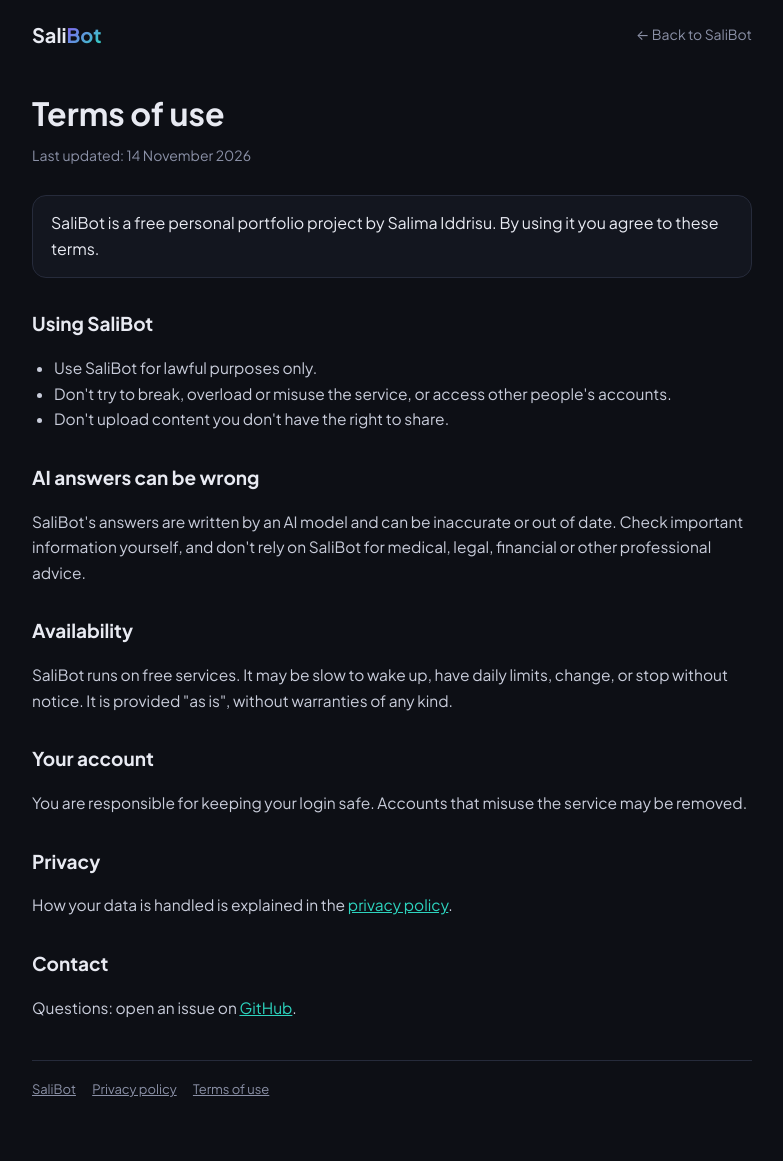
After one commit to Iddrisusalima/SaliBot, a FastAPI app: template templates/legal.html in a window 1280 px wide. The commit adds this page. Shown: the whole page, without its empty margins (248-1031 px from the left). Run offline with FastAPI, Linux system fonts and the light colour scheme; the template is opened without the code that fills it: most values are stand-ins (such as "Sample title", 1, 10 or a date in 2020); some libraries are stand-ins or nearby versions.

Commit message:
Add privacy policy and terms pages (needed to publish Google sign-in)
Co-Authored-By: Claude Opus 5.5 <noreply@anthropic.com>

```diff
--- a/app.py
+++ b/app.py
@@ -380,6 +380,19 @@ async def home(request: Request):
     )
 
 
+# SaliBot upgrade: privacy policy and terms (Google needs these to publish "Continue with Google")
+@app.get("/privacy")
+async def privacy(request: Request):
+    return templates.TemplateResponse(request=request, name="legal.html",
+                                      context={"page": "privacy", "title": "Privacy policy"})
+
+
+@app.get("/terms")
+async def terms(request: Request):
+    return templates.TemplateResponse(request=request, name="legal.html",
+                                      context={"page": "terms", "title": "Terms of use"})
+
+
 @app.get("/models")
 def models():
     return {"default": DEFAULT_MODEL, "models": sorted(ALLOWED_MODELS)}
--- /dev/null
+++ b/templates/legal.html
@@ -0,0 +1,156 @@
+<!DOCTYPE html>
+<html lang="en">
+<head>
+  <meta charset="UTF-8">
+  <meta name="viewport" content="width=device-width, initial-scale=1.0">
+  <title>{{ title }} - SaliBot</title>
+  <link rel="preconnect" href="https://fonts.googleapis.com">
+  <link href="https://fonts.googleapis.com/css2?family=Plus+Jakarta+Sans:wght@400;600;700&display=swap" rel="stylesheet">
+  <style>
+    :root {
+      --bg: #0d0f15;
+      --panel: #13161f;
+      --border: #262b3b;
+      --text: #e8eaf2;
+      --muted: #8b91a7;
+      --teal: #2dd4bf;
+      --accent: linear-gradient(135deg, #8b5cf6, #2dd4bf);
+    }
+    * { box-sizing: border-box; }
+    body {
+      margin: 0;
+      background: var(--bg);
+      color: var(--text);
+      font-family: "Plus Jakarta Sans", system-ui, -apple-system, "Segoe UI", sans-serif;
+      line-height: 1.65;
+    }
+    .wrap { max-width: 760px; margin: 0 auto; padding: 0 20px 60px; }
+    nav { display: flex; justify-content: space-between; align-items: center; padding: 18px 0 8px; }
+    .logo { font-size: 20px; font-weight: 700; color: var(--text); text-decoration: none; }
+    .logo span { background: var(--accent); -webkit-background-clip: text; background-clip: text; color: transparent; }
+    nav a.back { color: var(--muted); font-size: 14px; text-decoration: none; }
+    nav a.back:hover { color: var(--text); }
+    h1 { font-size: 32px; margin: 28px 0 4px; }
+    .updated { color: var(--muted); font-size: 14px; margin: 0 0 28px; }
+    h2 { font-size: 19px; margin: 30px 0 8px; }
+    p, li { color: #c9cddb; font-size: 15.5px; }
+    ul { padding-left: 22px; }
+    a { color: var(--teal); }
+    .box {
+      background: var(--panel);
+      border: 1px solid var(--border);
+      border-radius: 14px;
+      padding: 14px 18px;
+      margin: 18px 0;
+    }
+    footer { border-top: 1px solid var(--border); margin-top: 40px; padding-top: 18px; color: var(--muted); font-size: 13px; }
+    footer a { color: var(--muted); margin-right: 14px; }
+  </style>
+</head>
+<body>
+  <div class="wrap">
+    <nav>
+      <a class="logo" href="/">Sali<span>Bot</span></a>
+      <a class="back" href="/">&larr; Back to SaliBot</a>
+    </nav>
+
+    {% if page == "privacy" %}
+    <h1>Privacy policy</h1>
+    <p class="updated">Last updated: 14 November 2026</p>
+
+    <div class="box">
+      SaliBot is a personal portfolio project by Salima Iddrisu, built to learn and demonstrate
+      agentic AI. It is free, has no ads, and does not sell or share your data for marketing.
+    </div>
+
+    <h2>What SaliBot collects</h2>
+    <ul>
+      <li><b>Your account:</b> your name and email address. If you use "Continue with Google",
+          Google shares only your name, email address and profile picture link with SaliBot;
+          SaliBot never sees your Google password.</li>
+      <li><b>Your password</b>, if you create an email account. It is stored only as a salted,
+          one-way hash, never as plain text.</li>
+      <li><b>Your chats:</b> the messages you send and SaliBot's replies, chat titles and pins.</li>
+      <li><b>Things you ask SaliBot to remember</b>, until you ask it to forget them or delete the chat.</li>
+      <li><b>Files you upload</b> (documents and pictures) and voice recordings you send for transcription.</li>
+    </ul>
+
+    <h2>How it is used</h2>
+    <p>Only to run SaliBot for you: to answer your questions, keep your chat history, and let you log in.
+       Your chats are private to your account; other users cannot see them.</p>
+
+    <h2>Services that process your data</h2>
+    <p>To answer you, SaliBot sends the relevant text, files or audio to these services:</p>
+    <ul>
+      <li><b>Google Gemini</b> (Google LLC): writes the answers, reads pictures and documents,
+          transcribes voice and watches YouTube links you share.</li>
+      <li><b>Tavily</b>: runs web searches when SaliBot needs current information.</li>
+      <li><b>arXiv</b>: searched when you ask for research papers.</li>
+      <li><b>LangSmith</b> (LangChain): records how SaliBot handled each request, including the
+          messages, so problems can be found and fixed.</li>
+      <li><b>Neon</b>: the database where accounts, chats and memories are stored.</li>
+      <li><b>Render</b>: the server that runs SaliBot.</li>
+    </ul>
+    <p>Each of these services has its own privacy policy.</p>
+
+    <h2>Deleting your data</h2>
+    <ul>
+      <li>Delete any chat from its menu in the sidebar. This removes its messages, memories,
+          uploaded files and document search data.</li>
+      <li>Ask SaliBot to forget something you told it.</li>
+      <li>To delete your whole account, open an issue on
+          <a href="https://github.com/Iddrisusalima/SaliBot/issues" target="_blank" rel="noopener">SaliBot's GitHub page</a>
+          and it will be removed.</li>
+    </ul>
+
+    <h2>Please don't share sensitive information</h2>
+    <p>SaliBot is a learning project, not a professional service. Please don't upload or type
+       passwords, bank details, health records or other sensitive personal information.</p>
+
+    <h2>Contact</h2>
+    <p>Questions about privacy: open an issue on
+       <a href="https://github.com/Iddrisusalima/SaliBot/issues" target="_blank" rel="noopener">GitHub</a>.</p>
+
+    {% else %}
+    <h1>Terms of use</h1>
+    <p class="updated">Last updated: 14 November 2026</p>
+
+    <div class="box">
+      SaliBot is a free personal portfolio project by Salima Iddrisu. By using it you agree to these terms.
+    </div>
+
+    <h2>Using SaliBot</h2>
+    <ul>
+      <li>Use SaliBot for lawful purposes only.</li>
+      <li>Don't try to break, overload or misuse the service, or access other people's accounts.</li>
+      <li>Don't upload content you don't have the right to share.</li>
+    </ul>
+
+    <h2>AI answers can be wrong</h2>
+    <p>SaliBot's answers are written by an AI model and can be inaccurate or out of date.
+       Check important information yourself, and don't rely on SaliBot for medical, legal,
+       financial or other professional advice.</p>
+
+    <h2>Availability</h2>
+    <p>SaliBot runs on free services. It may be slow to wake up, have daily limits, change, or
+       stop without notice. It is provided "as is", without warranties of any kind.</p>
+
+    <h2>Your account</h2>
+    <p>You are responsible for keeping your login safe. Accounts that misuse the service may be removed.</p>
+
+    <h2>Privacy</h2>
+    <p>How your data is handled is explained in the <a href="/privacy">privacy policy</a>.</p>
+
+    <h2>Contact</h2>
+    <p>Questions: open an issue on
+       <a href="https://github.com/Iddrisusalima/SaliBot/issues" target="_blank" rel="noopener">GitHub</a>.</p>
+    {% endif %}
+
+    <footer>
+      <a href="/">SaliBot</a>
+      <a href="/privacy">Privacy policy</a>
+      <a href="/terms">Terms of use</a>
+    </footer>
+  </div>
+</body>
+</html>
```
Also changed, not shown: templates/index.html (+6 -1 lines).
